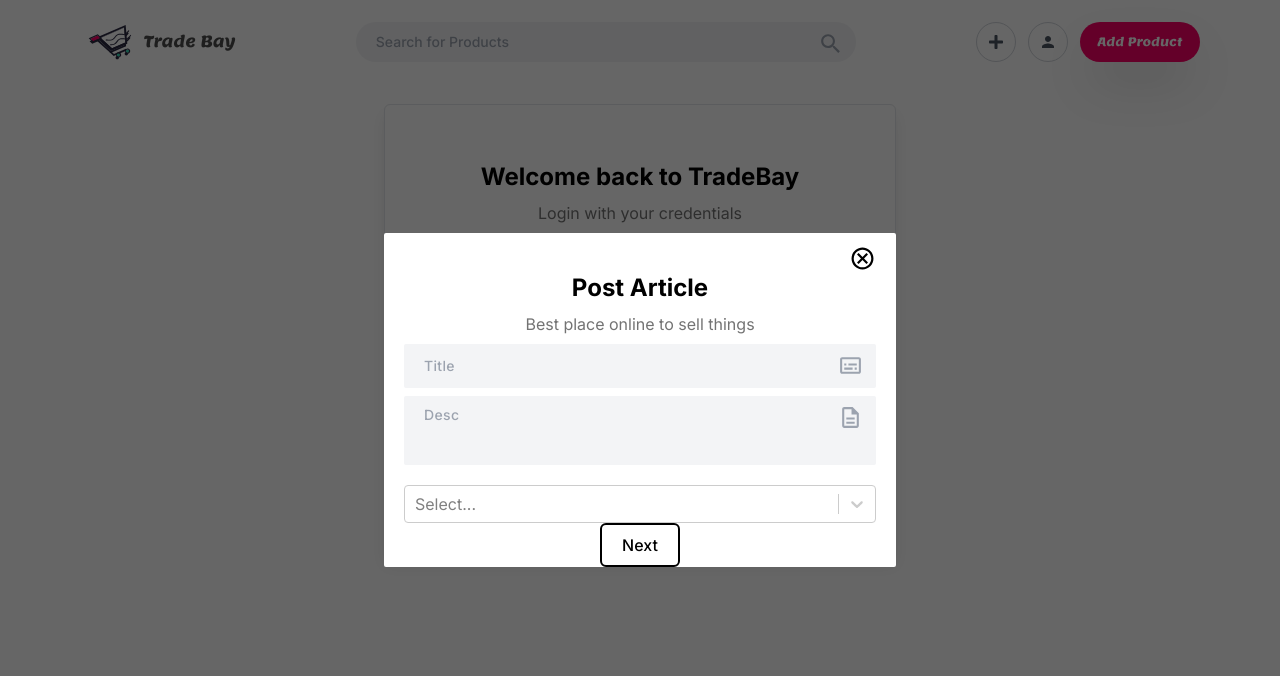
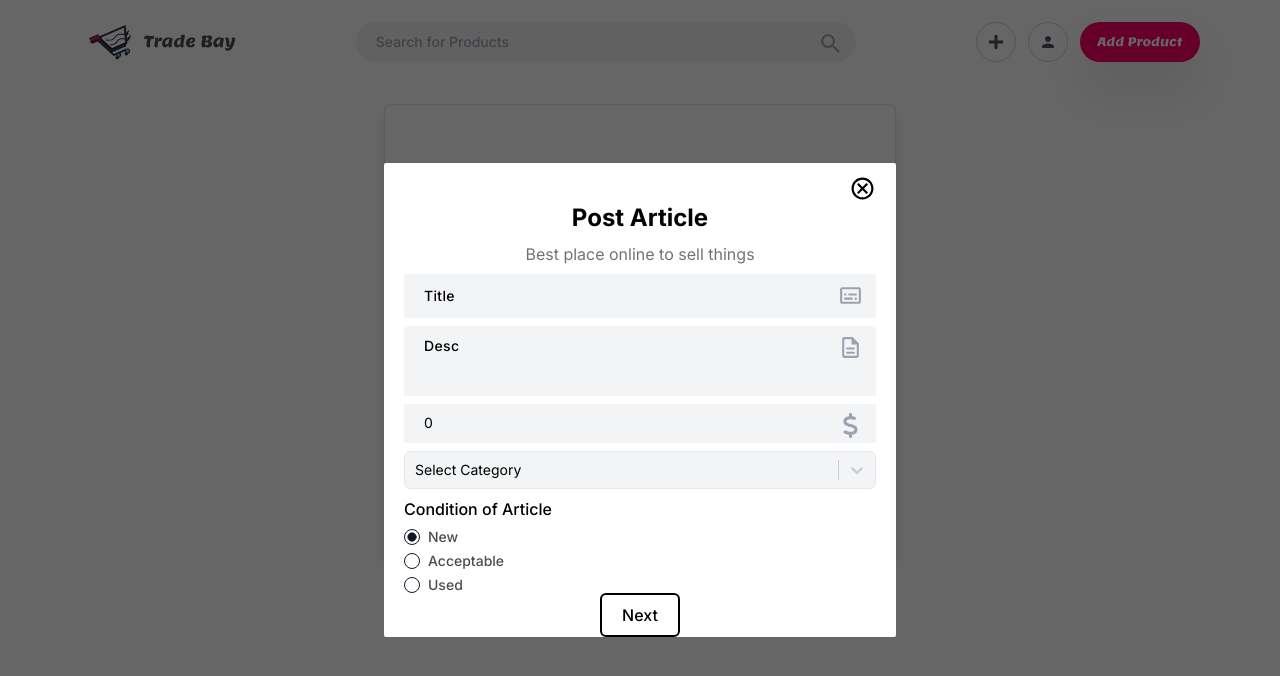
Before and after one commit to d2ni3l/TradeBay, a Next.js app in the folder app/: page /login in a window 1280 px wide. Both pictures are taken after a click on the button 995 px from the left and 42 px from the top of the page. Shown: the top 676 px of the page. Built offline with nearby package versions, Linux system fonts and the light colour scheme.

Commit message:
Added: ImageUpload component + PostArticleModal update

```diff
--- a/app/app/components/Inputs/Counter.tsx
+++ b/app/app/components/Inputs/Counter.tsx
@@ -1,4 +1,4 @@
-'use client';
+"use client";
 
 import { useCallback } from "react";
 import { AiOutlineMinus, AiOutlinePlus } from "react-icons/ai";
@@ -29,17 +29,15 @@ const Counter: React.FC<CounterProps> = ({
   }, [onChange, value]);
 
   return (
-    <div className="flex flex-row items-center justify-between">
-      <div className="flex flex-col">
-        <div className="font-medium">{title}</div>
-        <div className="font-light text-gray-600">
-          {subtitle}
-        </div>
+    <div className='flex flex-row items-center justify-between'>
+      <div className='flex flex-col'>
+        <div className='font-medium text-[#4c4c4c]'>{title}</div>
+        <div className=' text-gray-600 text-sm'>{subtitle}</div>
       </div>
-      <div className="flex flex-row items-center gap-4">
+      <div className='flex flex-row items-center gap-4'>
         <div
           onClick={onReduce}
-          className="
+          className='
             w-10
             h-10
             rounded-full
@@ -52,22 +50,20 @@ const Counter: React.FC<CounterProps> = ({
             cursor-pointer
             hover:opacity-80
             transition
-          "
-        >
+          '>
           <AiOutlineMinus />
         </div>
         <div
-          className="
+          className='
             font-light
             text-xl
             text-neutral-600
-          "
-        >
-            {value}
-          </div>
+          '>
+          {value}
+        </div>
         <div
           onClick={onAdd}
-          className="
+          className='
             w-10
             h-10
             rounded-full
@@ -80,13 +76,12 @@ const Counter: React.FC<CounterProps> = ({
             cursor-pointer
             hover:opacity-80
             transition
-          "
-        >
+          '>
           <AiOutlinePlus />
         </div>
       </div>
     </div>
-   );
-}
+  );
+};
 
 export default Counter;
--- /dev/null
+++ b/app/app/components/Inputs/ImageUpload.tsx
@@ -0,0 +1,7 @@
+import React from 'react'
+
+export default function ImageUpload() {
+  return (
+    <div>ImageUpload</div>
+  )
+}
--- a/app/app/components/Inputs/Input.tsx
+++ b/app/app/components/Inputs/Input.tsx
@@ -28,11 +28,7 @@ export default function Input({
 }: InputProps) {
   const [focused, setFocused] = useState(false);
 
-  if (type === "number") {
-    return <>In put is a number</>;
-  }
 
-  if (type === "text") {
     return (
       <div className='relative w-full'>
         <input
@@ -66,5 +62,4 @@ export default function Input({
         </span>
       </div>
     );
-  }
 }
--- /dev/null
+++ b/app/app/components/Inputs/PostArticleSelect.tsx
@@ -0,0 +1,2 @@
+import React,{ useState } from "react";
+import Select from "react-select";
--- a/app/app/components/Inputs/ReactSelect.tsx
+++ b/app/app/components/Inputs/ReactSelect.tsx
@@ -8,20 +8,23 @@ type OptionsType = Array<OptionType>;
 type ValueType = OptionType | OptionsType | null | void;
 
 interface ReactSelectInterface {
-  options: { value: string | number; label: string | number }[];
+  options: {label: string; value: string;}[];
   setState: React.Dispatch<React.SetStateAction<any>>;
   focusedStateStyle: string
   unFocusedStateStyle: string
+  placeholder: string
 }
 export default function ReactSelect({
   options,
   focusedStateStyle,
   unFocusedStateStyle,
+  placeholder,
   setState,
 }: ReactSelectInterface) {
   return (
     <div>
       <Select
+      // @ts-ignore
         options={options}
         onChange={(choice) => {
           setState(choice);
@@ -30,6 +33,7 @@ export default function ReactSelect({
           control: (state) =>
             state.isFocused ? focusedStateStyle : unFocusedStateStyle,
         }}
+        placeholder={placeholder}
       />
     </div>
   );
--- a/app/app/components/modal/PostArticleModal.tsx
+++ b/app/app/components/modal/PostArticleModal.tsx
@@ -3,23 +3,28 @@
 import React, { useState } from "react";
 import Modal from "./Modal";
 import { FieldValues, useForm } from "react-hook-form";
+import Select from "react-select";
 import Input from "../Inputs/Input";
 import { MdOutlineSubtitles } from "react-icons/md";
 import { MdOutlineDescription } from "react-icons/md";
 import postArticleModal from "@/app/hooks/postArticleModal";
 import ReactSelect from "../Inputs/ReactSelect";
 import { selectCategory } from "../categories/categorieslist";
+import { SiGraylog } from "react-icons/si";
+import Counter from "../Inputs/Counter";
+import { Label } from "@/components/ui/label";
+import { RadioGroup, RadioGroupItem } from "@/components/ui/radio-group";
+import { FaDollarSign } from "react-icons/fa6";
 
 export default function PostArticleModal() {
   const open = postArticleModal((state) => state.open);
 
-  console.log(selectCategory);
+  const selectCategoryUsed = [...selectCategory];
 
   const closeModal = postArticleModal((state) => state.closeModal);
   const disabled = false;
-  const [selectValue, setSelectValue] = useState<
-    { value: string | number; label: string | number } | {}
-  >({});
+
+  const [priceValue, setPriceValue] = useState<number>(0);
 
   const {
     register,
@@ -32,12 +37,12 @@ export default function PostArticleModal() {
       title: "",
       description: "",
       price: 0,
-      condition: "good",
+      condition: "",
       category: "",
     },
   });
-  console.log(selectValue);
 
+  console.log(watch());
   const body = (
     <>
       <div className='pt-2' />
@@ -49,12 +54,13 @@ export default function PostArticleModal() {
         iconClassNames=''
         classNames={`${
           errors.password ? "outline-red-500" : "focus:outline-gray-500"
-        } rounded-sm tracking-wide py-3  w-full`}
+        } rounded-sm tracking-wide py-3  w-full placeholder:text-black`}
         type='text'
         id='title'
         Icon={MdOutlineSubtitles}
       />
       <div className='pt-2'></div>
+
       <Input
         disabled={disabled}
         register={register}
@@ -63,7 +69,7 @@ export default function PostArticleModal() {
         iconClassNames=''
         classNames={`${
           errors.password ? "outline-red-500" : "focus:outline-gray-500"
-        } rounded-sm tracking-wide pb-10  w-full`}
+        } rounded-sm tracking-wide pb-10  w-full placeholder:text-black`}
         type='text'
         id='description'
         Icon={MdOutlineDescription}
@@ -82,18 +88,79 @@ export default function PostArticleModal() {
         />
       </div>
       */}
-      <div className='pt-5' />
+      <div className='pt-2' />
 
-      <ReactSelect
-        setState={setSelectValue}
-        options={selectCategory}
-        focusedStateStyle='border-red-500'
-        unFocusedStateStyle=' '
-        // classNames={{
-        //   control: (state) =>
-        //     state.isFocused ? 'border-red-600' : 'border-grey-300',
-        // }}
+      <Input
+        disabled={disabled}
+        register={register}
+        required
+        label='Price'
+        iconClassNames=''
+        classNames={`${
+          errors.password ? "outline-red-500" : "focus:outline-gray-500"
+        } rounded-sm tracking-wide  w-full placeholder:text-black`}
+        type='number'
+        id='price'
+        Icon={FaDollarSign}
       />
+
+      <div className='pt-2'></div>
+      <div className='relative'>
+        <Select
+          options={selectCategoryUsed}
+          placeholder={ <p className='text-sm text-black'>Select Category</p> }
+          styles={{
+            control: (baseStyles, state) => ({
+              ...baseStyles,
+              borderColor: state.isFocused ? "#6b7280" : "",
+              backgroundColor: "#f3f4f6",
+              padding: "16",
+            }),
+          }}
+          theme={(theme) => ({
+            ...theme,
+            borderRadius: 6,
+
+            colors: {
+              ...theme.colors,
+              primary: "black",
+              primary25: "#fca5a5",
+              primary50: "3adbb9",
+              primary75: "3adbb9",
+            },
+          })}
+        />
+      </div>
+
+      <div className='py-2'>
+        <h2 className=' font-medium'>Condition of Article</h2>
+      </div>
+      <RadioGroup
+        defaultValue='new'
+        onValueChange={(value) => {
+          setValue("condition", value);
+        }}>
+        <div className='flex items-center space-x-2'>
+          <RadioGroupItem value='new' id='r1' />
+          <Label htmlFor='r1' className='text-[#4c4c4c]'>
+            New
+          </Label>
+        </div>
+        <div className='flex items-center space-x-2'>
+          <RadioGroupItem value='acceptable' id='r2' />
+          <Label htmlFor='r2' className='text-[#4c4c4c]'>
+            Acceptable
+          </Label>
+        </div>
+        <div className='flex items-center space-x-2'>
+          <RadioGroupItem value='used' id='r3' />
+          <Label htmlFor='r3' className='text-[#4c4c4c]'>
+            Used
+          </Label>
+        </div>
+      </RadioGroup>
+
+      {/* <Counter title='Price' subtitle='How much does your article cost?' value={priceCount} onChange={(value) => {setValue('price', value)}} /> */}
     </>
   );
   return (
--- /dev/null
+++ b/app/components/ui/label.tsx
@@ -0,0 +1,26 @@
+"use client"
+
+import * as React from "react"
+import * as LabelPrimitive from "@radix-ui/react-label"
+import { cva, type VariantProps } from "class-variance-authority"
+
+import { cn } from "@/lib/utils"
+
+const labelVariants = cva(
+  "text-sm font-medium leading-none peer-disabled:cursor-not-allowed peer-disabled:opacity-70"
+)
+
+const Label = React.forwardRef<
+  React.ElementRef<typeof LabelPrimitive.Root>,
+  React.ComponentPropsWithoutRef<typeof LabelPrimitive.Root> &
+    VariantProps<typeof labelVariants>
+>(({ className, ...props }, ref) => (
+  <LabelPrimitive.Root
+    ref={ref}
+    className={cn(labelVariants(), className)}
+    {...props}
+  />
+))
+Label.displayName = LabelPrimitive.Root.displayName
+
+export { Label }
--- /dev/null
+++ b/app/components/ui/radio-group.tsx
@@ -0,0 +1,45 @@
+
+"use client"
+
+import * as React from "react"
+import * as RadioGroupPrimitive from "@radix-ui/react-radio-group"
+import { Circle } from "lucide-react"
+
+import { cn } from "@/lib/utils"
+
+const RadioGroup = React.forwardRef<
+  React.ElementRef<typeof RadioGroupPrimitive.Root>,
+  React.ComponentPropsWithoutRef<typeof RadioGroupPrimitive.Root>
+>(({ className, ...props }, ref) => {
+  return (
+    <RadioGroupPrimitive.Root
+      className={cn("grid gap-2", className)}
+      {...props}
+      ref={ref}
+    />
+  )
+})
+RadioGroup.displayName = RadioGroupPrimitive.Root.displayName
+
+const RadioGroupItem = React.forwardRef<
+  React.ElementRef<typeof RadioGroupPrimitive.Item>,
+  React.ComponentPropsWithoutRef<typeof RadioGroupPrimitive.Item>
+>(({ className, ...props }, ref) => {
+  return (
+    <RadioGroupPrimitive.Item
+      ref={ref}
+      className={cn(
+        "aspect-square h-4 w-4 rounded-full border border-slate-200 border-slate-900 text-slate-900 ring-offset-white focus:outline-none focus-visible:ring-2 focus-visible:ring-slate-950 focus-visible:ring-offset-2 disabled:cursor-not-allowed disabled:opacity-50 dark:border-slate-800 dark:border-slate-50 dark:text-slate-50 dark:ring-offset-slate-950 dark:focus-visible:ring-slate-300",
+        className
+      )}
+      {...props}
+    >
+      <RadioGroupPrimitive.Indicator className="flex items-center justify-center">
+        <Circle className="h-2.5 w-2.5 fill-current text-current" />
+      </RadioGroupPrimitive.Indicator>
+    </RadioGroupPrimitive.Item>
+  )
+})
+RadioGroupItem.displayName = RadioGroupPrimitive.Item.displayName
+
+export { RadioGroup, RadioGroupItem }
--- a/app/package.json
+++ b/app/package.json
@@ -15,6 +15,8 @@
     "@next-auth/prisma-adapter": "^1.0.7",
     "@prisma/client": "^5.9.1",
     "@radix-ui/react-dropdown-menu": "^2.0.6",
+    "@radix-ui/react-label": "^2.0.2",
+    "@radix-ui/react-radio-group": "^1.1.3",
     "@radix-ui/react-separator": "^1.0.3",
     "axios": "^1.6.7",
     "bcrypt": "^5.1.1",
```
Also changed, not shown: 1 other file (tests, documents, lock files or other folders).
